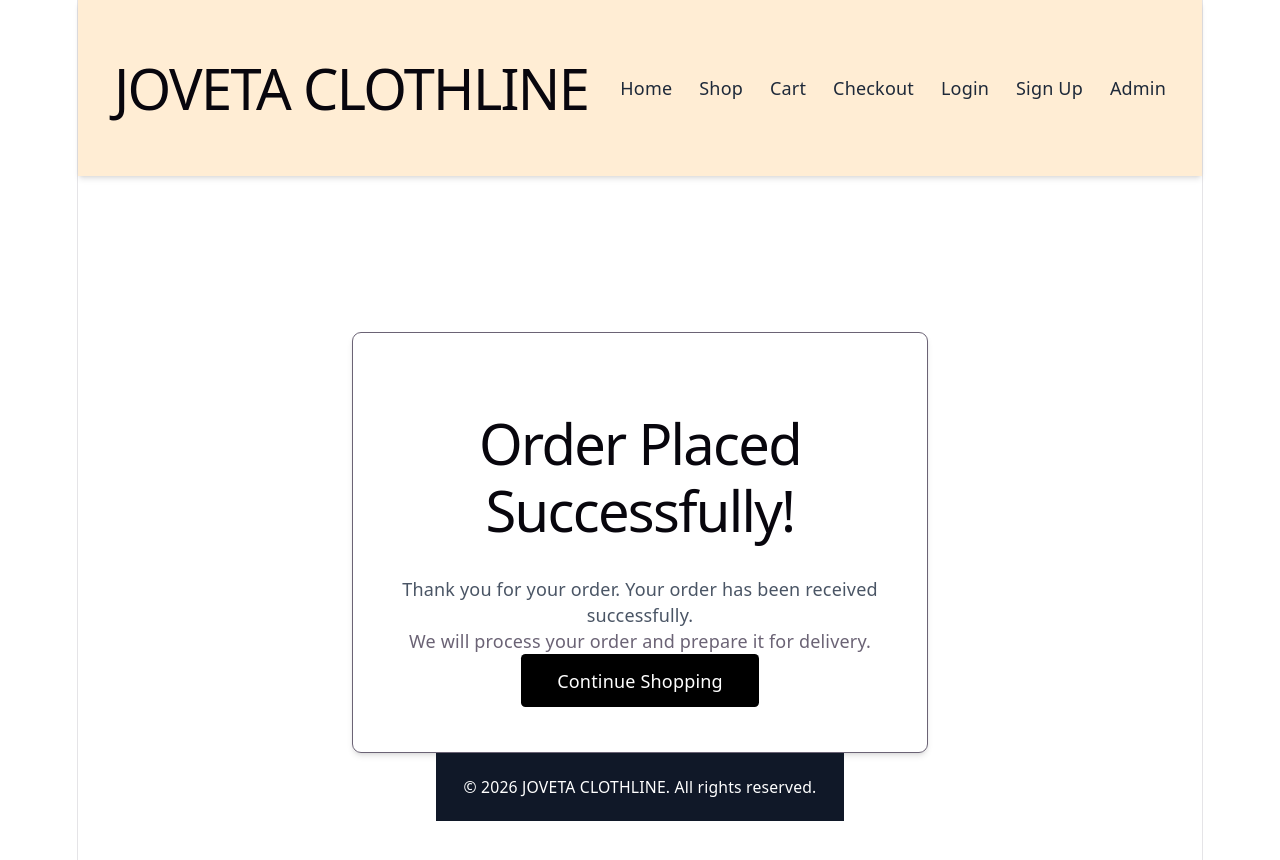
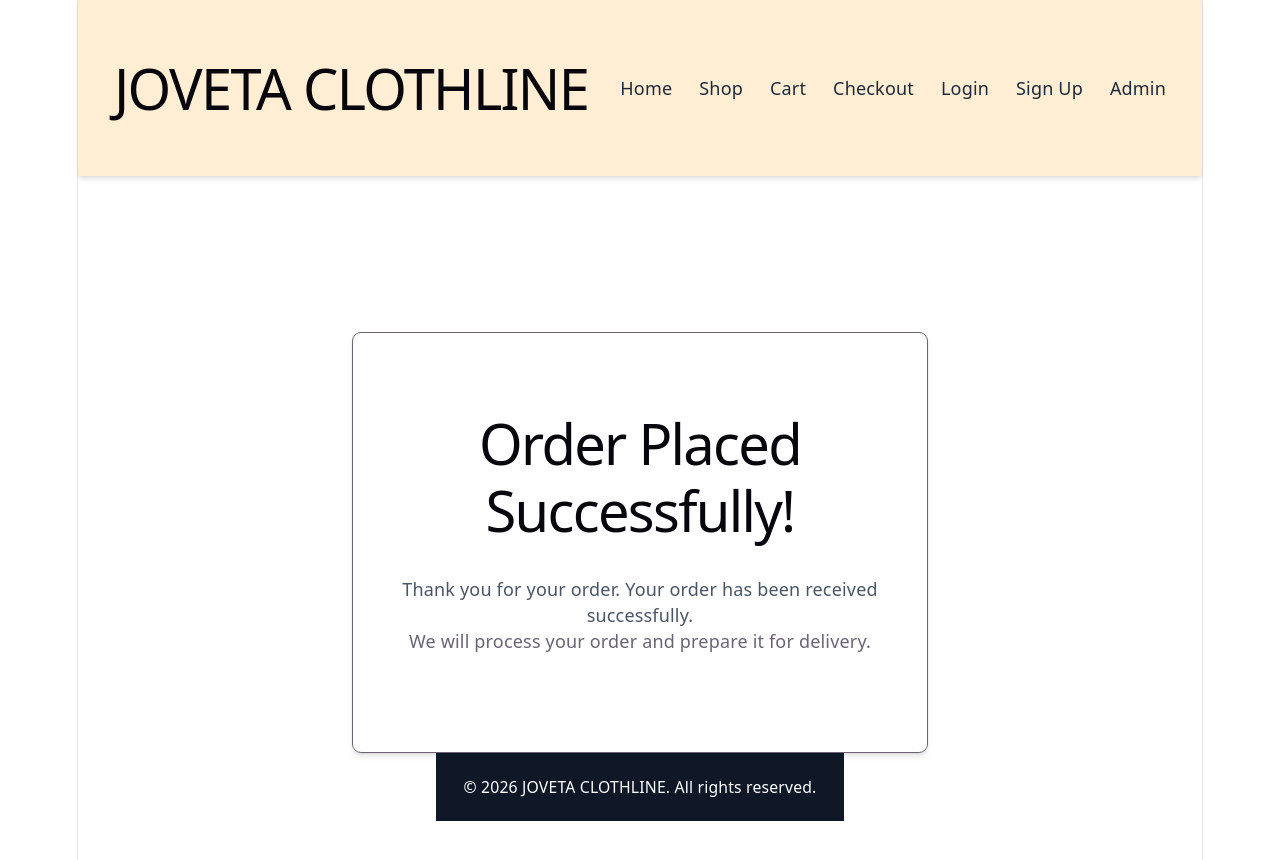
Before and after one commit to nyabokechantel83-dev/cloth-app-spa, a React (Vite) app: page /order-success in a window 1280 px wide. Shown: the top 860 px of the page. Built offline with nearby package versions, Linux system fonts and the light colour scheme.

Commit message:
changed the css

```diff
--- a/src/components/SearchBar.jsx
+++ b/src/components/SearchBar.jsx
@@ -11,7 +11,7 @@ function SearchBar({ onSearch }) {
   }
 
   return (
-    <div className="mb-8">
+    <div className="mb-6">
       <label
         className="mb-2 block font-semibold"
         htmlFor="product-search"
--- a/src/pages/OrderSuccess.jsx
+++ b/src/pages/OrderSuccess.jsx
@@ -23,7 +23,7 @@ function OrderSuccess() {
 
         <Link
           to="/shop"
-          className="inline-block bg-black text-white px-8 py-3 rounded"
+          className="inline-block bg-orange text-white px-8 py-3 rounded"
         >
           Continue Shopping
         </Link>
--- a/src/pages/Shop.jsx
+++ b/src/pages/Shop.jsx
@@ -23,7 +23,7 @@ function Shop() {
 
   if (loading) {
     return (
-      <p className="p-8 text-center">
+      <p className="p-6 text-center">
         Loading products...
       </p>
     );
@@ -31,7 +31,7 @@ function Shop() {
 
   if (error) {
     return (
-      <p className="p-8 text-center text-red-600">
+      <p className="p-6 text-center text-red-600">
         {error}
       </p>
     );
```
